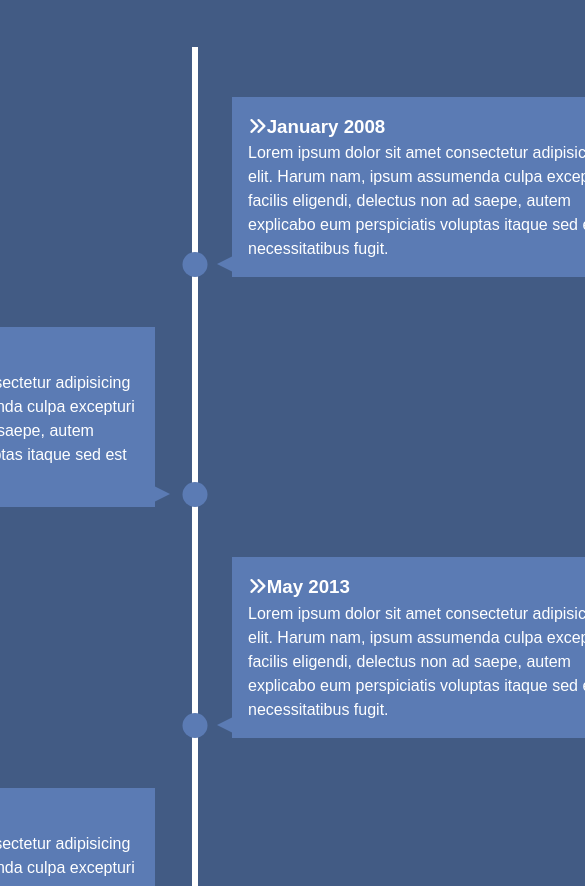
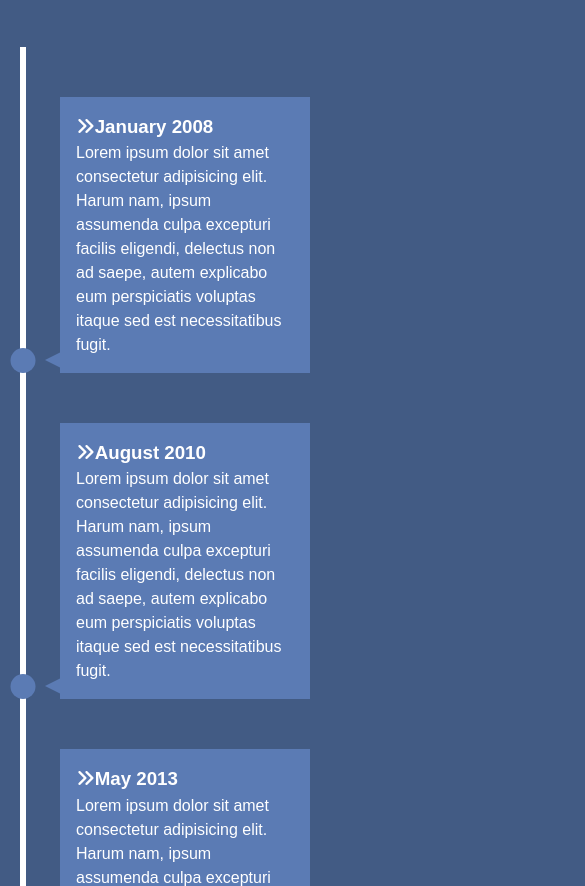
Before and after one commit to msseeley/Time_Line, a plain HTML site: page index.html in a window 390 px wide. Shown: the part 214-1100 px from the top of the page, 585 px wide, since content can reach past the window. Drawn offline with Linux system fonts and the light colour scheme.

Commit message:
style responsive

```diff
--- a/style.css
+++ b/style.css
@@ -102,15 +102,47 @@ h1{
   border-style: solid;
 }
 
-/* Right-side Arrows */
+/* right-side arrows */
 #timeline ul li:nth-child(odd) div:before{
   left: -15px;
   border-width: 8px 16px 8px 0;
   border-color: transparent var(--secondary-color) transparent transparent;
 }
 
+/* left side arrows */
 #timeline ul li:nth-child(even) div:before{
   right: -15px;
   border-width: 8px 0px 8px 16px;
   border-color: transparent transparent transparent var(--secondary-color);
 }
+
+@media(max-width: 900px){
+
+  #timeline ul li div{
+    width: 250px;
+  }
+
+  #timeline ul li:nth-child(even) div{
+    left: -284px;
+  }
+}
+
+/* mobile */
+@media(max-width:600px){
+  #timeline ul li{
+    margin-left: 20px;
+  }
+
+  #timeline ul li div{
+    width: calc(100vw-90px);
+  }
+  #timeline ul li:nth-child(even) div{
+    left: 40px;
+  }
+
+  #timeline ul li:nth-child(even) div:before{
+    left: -15px;
+    border-width: 8px 16px 8px 0;
+    border-color: transparent var(--secondary-color) transparent transparent;
+  }
+}
```
